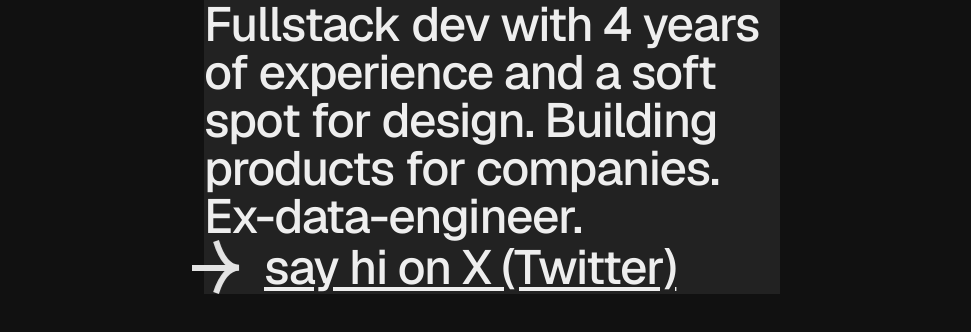
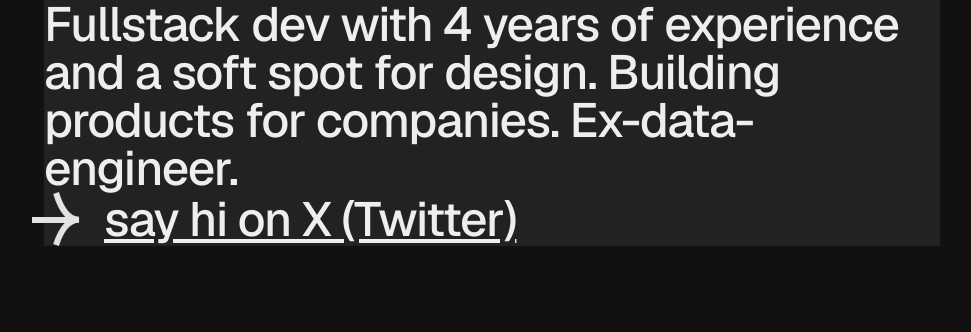
Before and after one commit to fulopkovacs/horizontal-scroll-text-effect, a Next.js app: page /v3 in a window 1280 px wide. Shown: the top 332 px of the page, without its empty margins (148-1119 px from the left). Built offline with nearby package versions, Linux system fonts and the light colour scheme.

Commit message:
Update the Section component

```diff
--- a/src/components/Section.tsx
+++ b/src/components/Section.tsx
@@ -2,7 +2,7 @@ import { ReactNode } from "react";
 
 export function Section({ children }: { children: ReactNode }) {
   return (
-    <div className="mx-6 max-w-3xl bg-gray3 text-gray12 sm:mx-auto sm:max-w-xl">
+    <div className="mx-6 bg-gray3 text-gray12 sm:mx-auto sm:max-w-xl md:max-w-2xl lg:max-w-4xl">
       {children}
     </div>
   );
```
